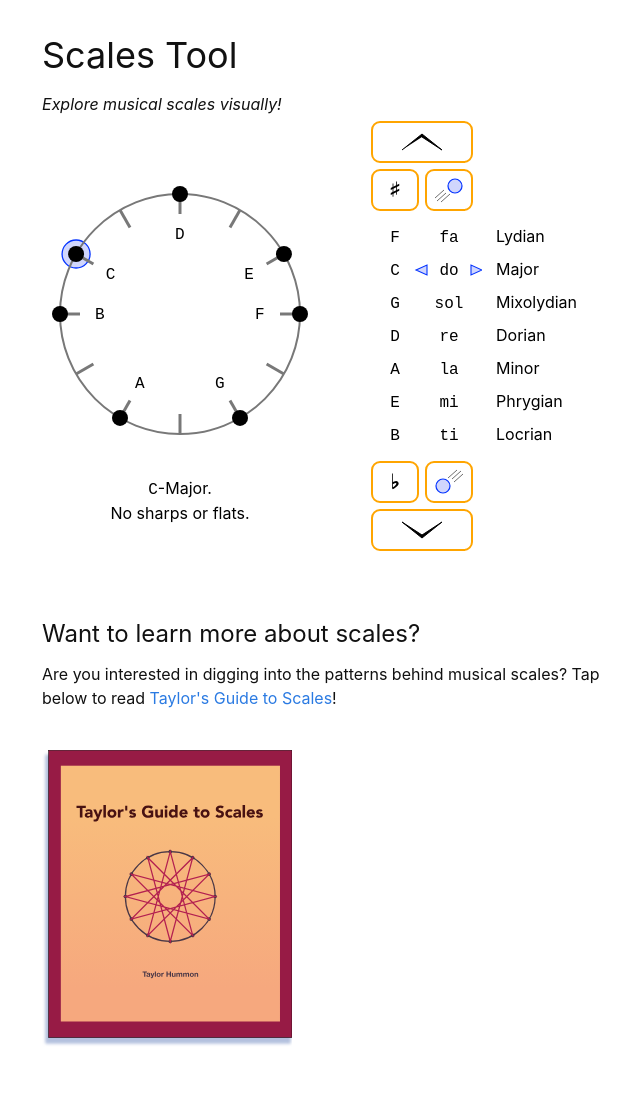
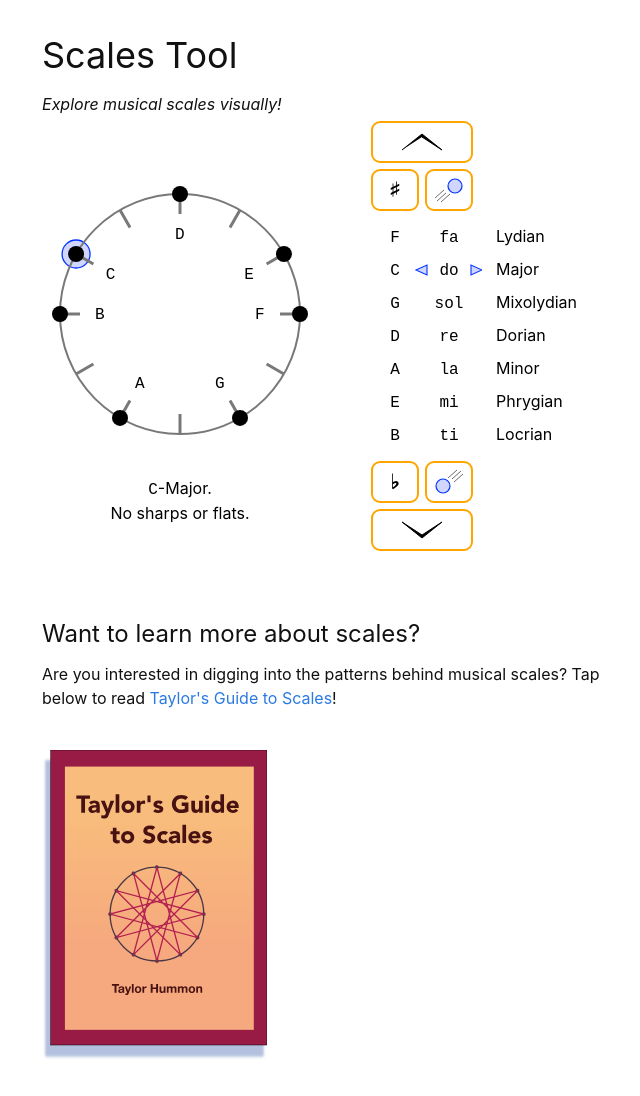
Before and after one commit to taylorhummon/scales-tool, a React (Vite) app: page / in a window 1280 px wide. Shown: the top 1096 px of the page, without its empty margins (298-938 px from the left). Built offline with nearby package versions, Linux system fonts and the light colour scheme; a web font is replaced by a local one.

Commit message:
use a bigger font on the cover

```diff
--- a/index.css
+++ b/index.css
@@ -51,8 +51,8 @@ a {
 
 .cover-image {
   display: block;
-  width: 250px;
-  height: 296.88px;
+  width: 225px;
+  height: 309.78x;
   margin: 0;
   padding: 0;
 }
```
Also changed, not shown: public/taylors_guide_to_scales_cover.svg.
